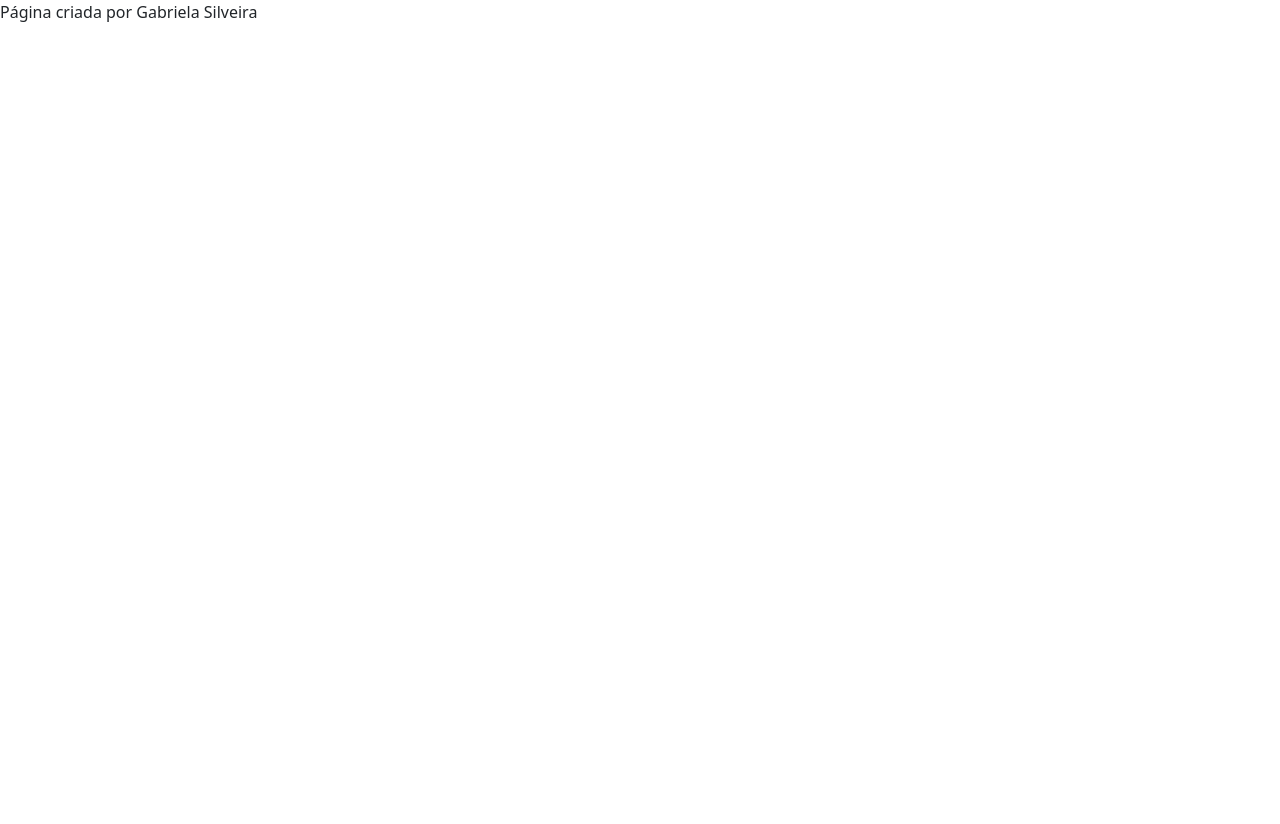
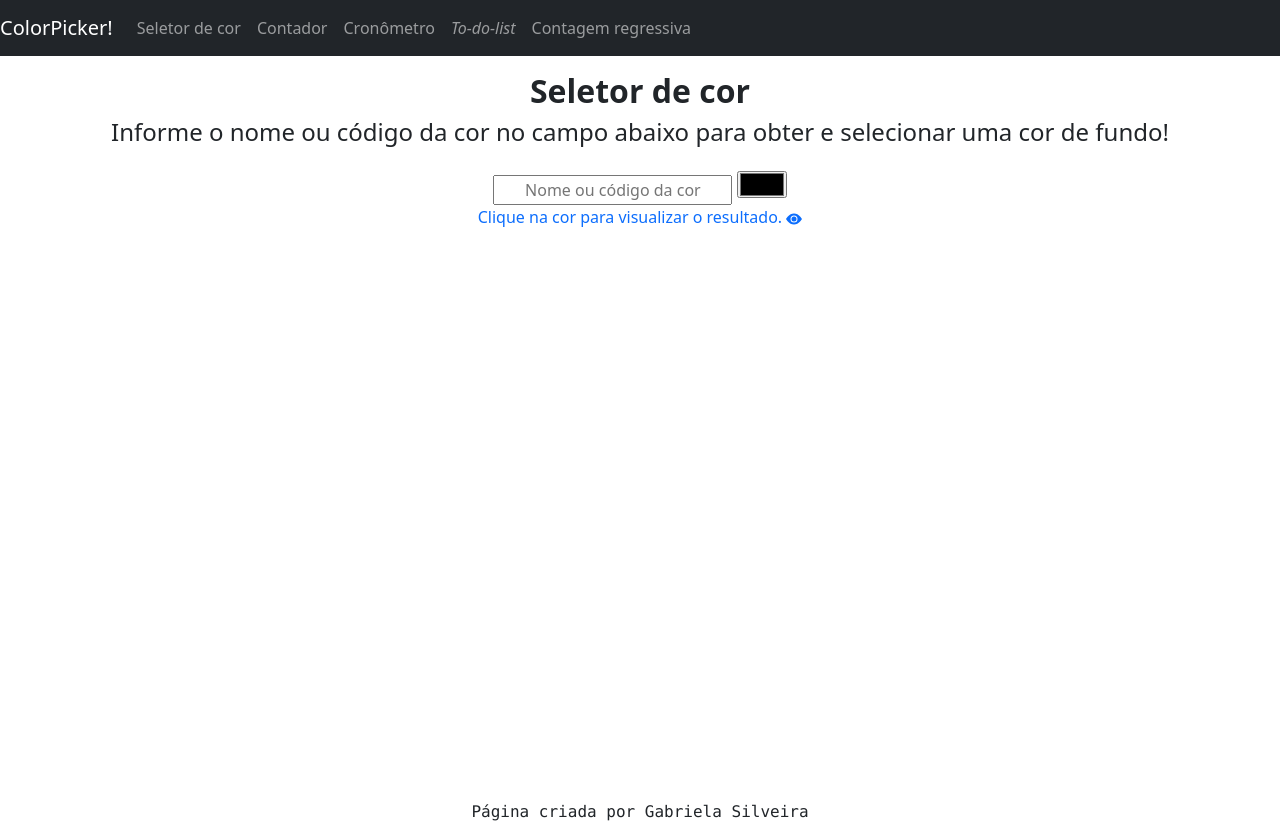
Before and after one commit to gabysilve/Aula2-Atividade-Gabriela-Silveira, a website built with Parcel: page index.html in a window 1280 px wide. Before the commit the page ends 800 px from the top, so only its background shows below. Built offline with nearby package versions, Linux system fonts and the light colour scheme.

Commit message:
Configuração do body e itens básicos

```diff
--- a/index.html
+++ b/index.html
@@ -23,10 +23,66 @@
 </head>
 
 <body>
+  <div class="min-vh-100 d-flex flex-column">
+    <nav class="navbar navbar-expand-sm bg-dark navbar-dark">
+      <button
+      type="button"
+      class="navbar-toggler"
+      data-toggle="collapse"
+      data-target="#navbarPrincipal">
+      <span class="navbar-toggler-icon"></span>
+    </button>
+      <a
+        href="#"
+        class="navbar-brand">
+        ColorPicker!
+      </a>
+      <div id="navbarPrincipal" class="collapse navbar-collapse">
+        <ul class="navbar-nav">
+          <li class="nav-item active">
+            <a href="#" class="nav-link">Seletor de cor</a>
+          </li>
+          <li class="nav-item">
+            <a href="#" class="nav-link">Contador</a>
+          </li>
+          <li class="nav-item">
+            <a href="#" class="nav-link">Cronômetro</a>
+          </li>
+          <li class="nav-item">
+            <a href="#" class="nav-link fst-italic">To-do-list</a>
+          </li>
+          <li class="nav-item">
+            <a href="#" class="nav-link">Contagem regressiva</a>
+          </li>
+        </ul>
+      </div>
+    </nav>
 
   <script src="js/vendor/modernizr-3.11.2.min.js"></script>
   <script src="js/plugins.js"></script>
   <script src="js/main.js"></script>
+  <main class="flex-grow-1 order-1 order-md-2">
+  <div class="card-body text-center d-flex justify-content-center align-items-center flex-column">
+    <h1 class="fs-2 fw-bold">Seletor de cor</h1>
+    <h2 class="fs-4">Informe o nome ou código da cor no campo abaixo para obter e selecionar uma cor de fundo!</h2>
+    </div>
+
+    <div class="input input-sm mb-3 text-center">
+      <input type="text" placeholder="Nome ou código da cor" id="hex" class="text-center">
+     <input type="color" id="color">
+
+     <div class="text-center text-primary">Clique na cor para visualizar o resultado.
+    <svg xmlns="http://www.w3.org/2000/svg" width="16" height="16" fill="currentColor" class="bi bi-eye-fill" viewBox="0 0 16 16">
+      <path d="M10.5 8a2.5 2.5 0 1 1-5 0 2.5 2.5 0 0 1 5 0z"/>
+      <path d="M0 8s3-5.5 8-5.5S16 8 16 8s-3 5.5-8 5.5S0 8 0 8zm8 3.5a3.5 3.5 0 1 0 0-7 3.5 3.5 0 0 0 0 7z"/>
+    </svg></div>
+  </main>
+  </div>
+
+
+
+
+
 
   <!-- Google Analytics: change UA-XXXXX-Y to be your site's ID. -->
   <script>
@@ -35,5 +91,5 @@
   </script>
   <script src="https://www.google-analytics.com/analytics.js" async></script>
 </body>
-<footer> Página criada por Gabriela Silveira </footer>
+<footer class="font-monospace text-center">Página criada por Gabriela Silveira </footer>
 </html>
--- a/package.json
+++ b/package.json
@@ -15,6 +15,7 @@
     "parcel-bundler": "^1.12.4"
   },
   "dependencies": {
-    "bootstrap": "^5.1.3"
+    "bootstrap": "^5.1.3",
+    "bootstrap-icons": "^1.7.2"
   }
 }
```
Also changed, not shown: 1 other file.
